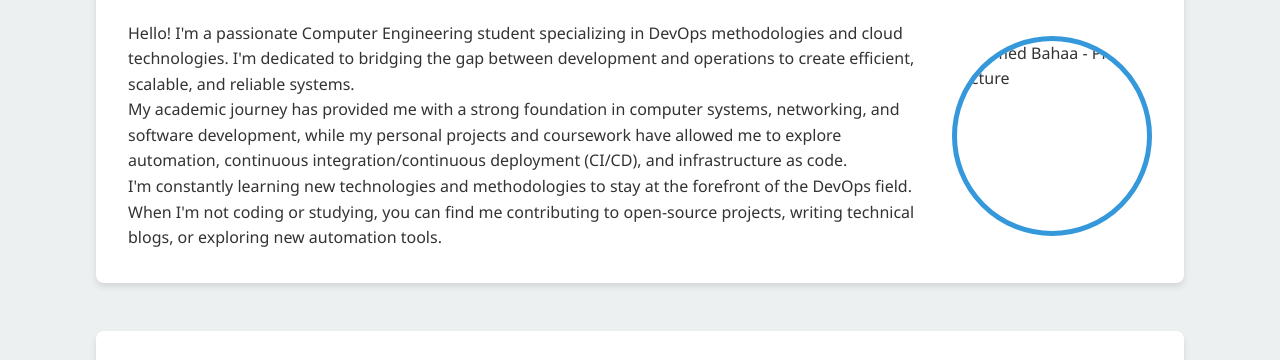
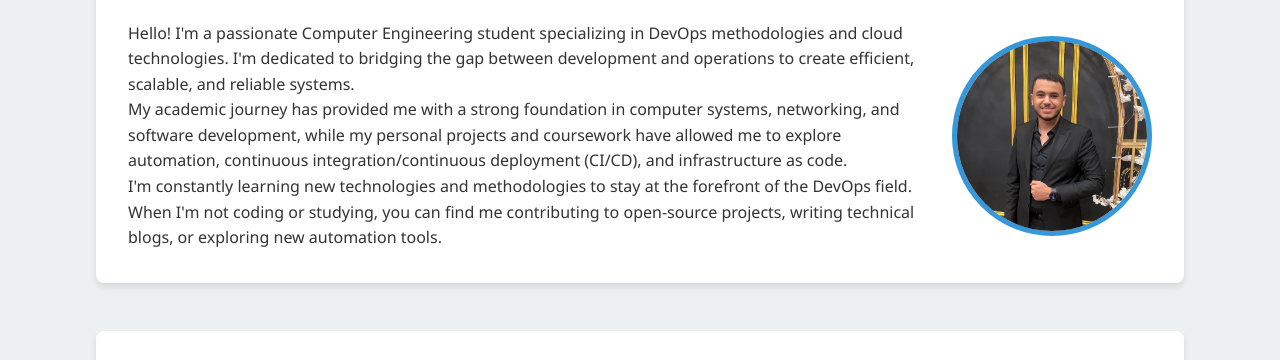
Before and after one commit to Ahmed-Mazen/mywebsite, a plain HTML site: page index.html in a window 1280 px wide. Shown: the part 425-785 px from the top of the page. Drawn offline with Linux system fonts and the light colour scheme.

Commit message:
fixed profile picture

```diff
--- a/index.html
+++ b/index.html
@@ -286,7 +286,7 @@
                     <p>My academic journey has provided me with a strong foundation in computer systems, networking, and software development, while my personal projects and coursework have allowed me to explore automation, continuous integration/continuous deployment (CI/CD), and infrastructure as code.</p>
                     <p>I'm constantly learning new technologies and methodologies to stay at the forefront of the DevOps field. When I'm not coding or studying, you can find me contributing to open-source projects, writing technical blogs, or exploring new automation tools.</p>
                 </div>
-                <img src="../9a01d628/profile.jpg" alt="Ahmed Bahaa - Profile Picture" class="profile-img">
+                <img src="images/profile.jpg" alt="Ahmed Bahaa - Profile Picture" class="profile-img">
             </div>
         </section>
 
```
